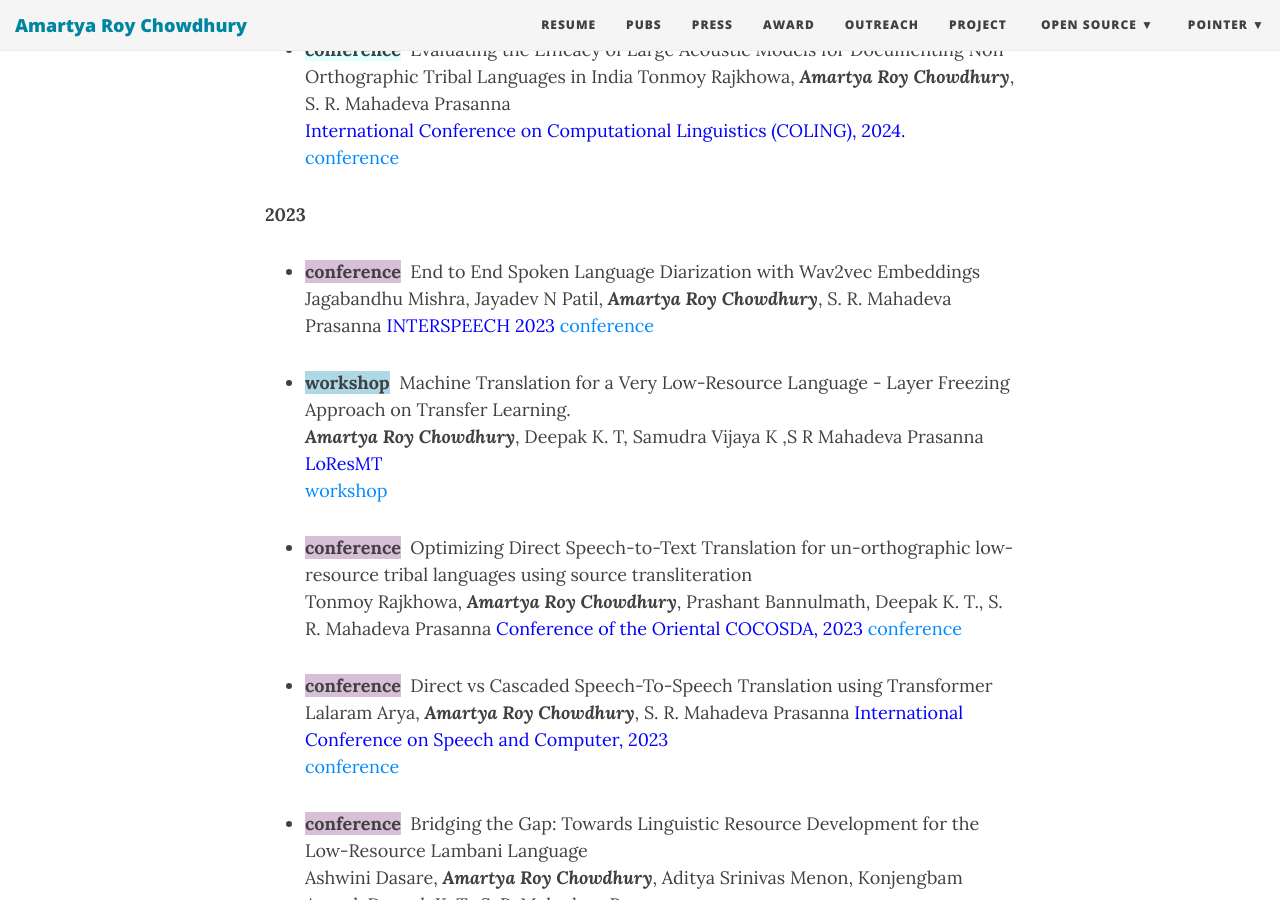
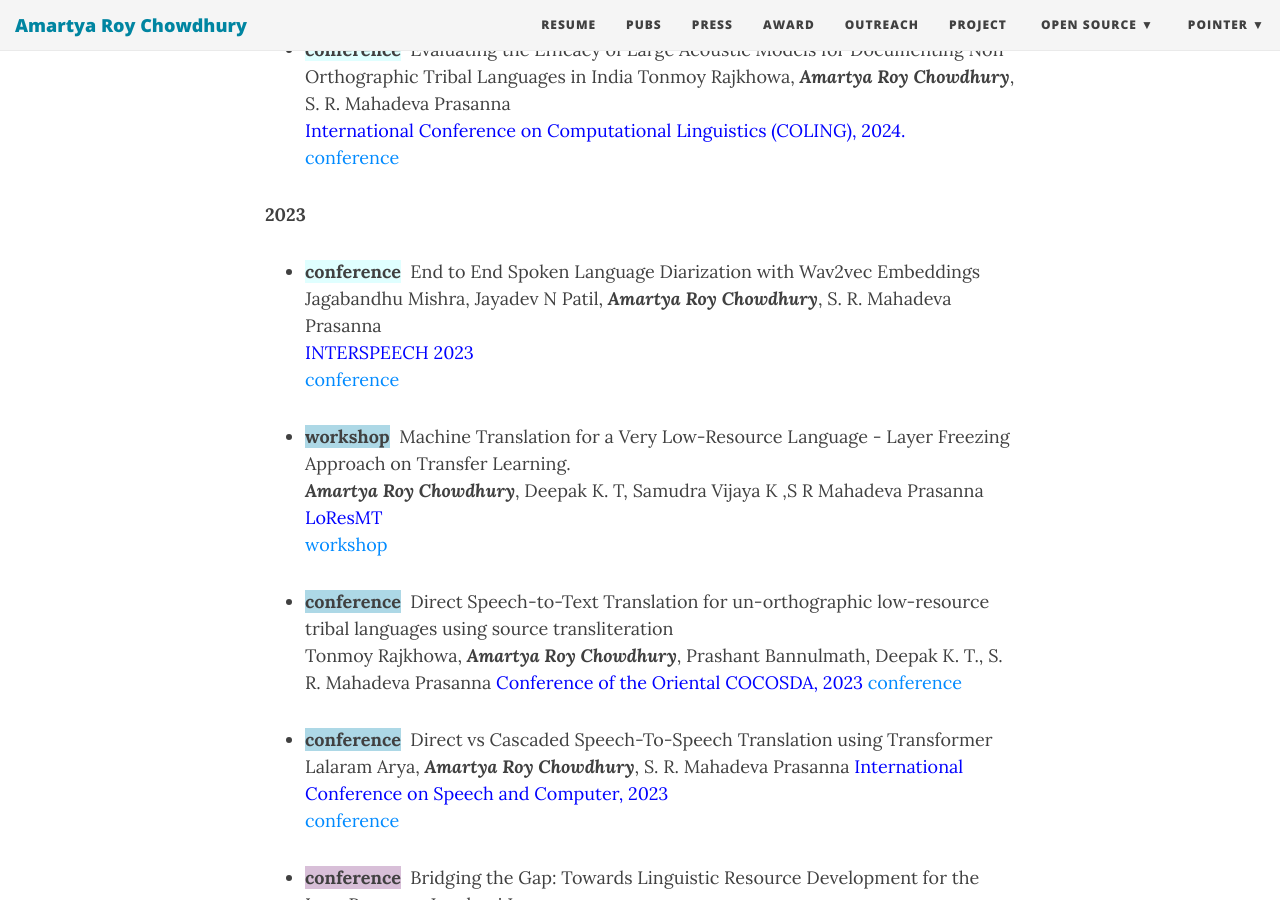
Before and after one commit to aquorio15/aquorio15.github.io, a Jekyll site: the page built from publications.md, in a window 1280 px wide and 900 px high, scrolled down 1093 px. Built offline with Jekyll 4.4.1, drawn with Linux system fonts in a browser that asks for light colours; nearby versions of some CDN libraries.

Commit message:
Update publications.md

```diff
--- a/publications.md
+++ b/publications.md
@@ -7,9 +7,10 @@
 **Publications (grouped reverse chronologically)**.
 
 **2025**
-- <span style="background-color: bisque">**conference**</span>&nbsp; Semi-Supervised Knowledge Distillation Framework towards Lightweight Large Language Model for Spoken Language Translation
+
+- <span style="background-color:bisque">**conference**</span>&nbsp; Semi-Supervised Knowledge Distillation Framework towards Lightweight Large Language Model for Spoken Language Translation
    Tonmoy Rajkhowa, ***Amartya Roy Chowdhury***, Achyut Mani Tripathi, Sanjeev Sharma, Om Jee Pandey
-  <span style="color:blue">International Conference on Acoustics, Speech and Signal Processing (ICASSP), 2025. </span>
+   <span style="color:blue">International Conference on Acoustics, Speech and Signal Processing (ICASSP), 2025. </span>
    [conference](https://ieeexplore.ieee.org/document/10888265/)
 
 - <span style="background-color:bisque">**conference**</span>&nbsp; Towards Multilingual spoken Visual Question Answering system using Cross-Attention
@@ -35,11 +36,11 @@
    [conference](https://aclanthology.org/2024.lrec-main.574/)
 
 **2023**
-- <span style="background-color: thistle">**conference**</span>&nbsp;
-  End to End Spoken Language Diarization with Wav2vec Embeddings
+- <span style="background-color: lightcyan">**conference**</span>&nbsp;
+   End to End Spoken Language Diarization with Wav2vec Embeddings
   Jagabandhu Mishra, Jayadev N Patil, ***Amartya Roy Chowdhury***, S. R. Mahadeva Prasanna
-  <span style="color:blue"> INTERSPEECH 2023 </span>
-  [conference](https://www.isca-archive.org/interspeech_2023/mishra23_interspeech.html)
+   <span style="color:blue">INTERSPEECH 2023 </span>
+   [conference](https://www.isca-archive.org/interspeech_2023/mishra23_interspeech.html)
 
 - <span style="background-color: lightblue">**workshop**</span>&nbsp;
    Machine Translation for a Very Low-Resource Language - Layer Freezing Approach on Transfer Learning.
@@ -47,16 +48,15 @@
   <span style="color:blue"> LoResMT </span>
    [workshop](https://proceedings.mlr.press/v180/das22b/das22b.pdf)
 
-- <span style="background-color:thistle">**conference**</span>&nbsp; Optimizing Direct Speech-to-Text Translation for un-orthographic low-resource tribal languages using
-source transliteration
+- <span style="background-color: lightblue">**conference**</span>&nbsp;
+   Direct Speech-to-Text Translation for un-orthographic low-resource tribal languages using source transliteration
   Tonmoy Rajkhowa, ***Amartya Roy Chowdhury***, Prashant Bannulmath, Deepak K. T., S. R. Mahadeva Prasanna
   <span style="color:blue"> Conference of the Oriental COCOSDA, 2023 </span>
   [conference](https://ieeexplore.ieee.org/document/10482960)
 
-
-- <span style="background-color: thistle">**conference**</span>&nbsp;
-  Direct vs Cascaded Speech-To-Speech Translation using Transformer
-   Lalaram Arya, ***Amartya Roy Chowdhury***, S. R. Mahadeva Prasanna
+- <span style="background-color: lightblue">**conference**</span>&nbsp;
+   Direct vs Cascaded Speech-To-Speech Translation using Transformer
+  Lalaram Arya, ***Amartya Roy Chowdhury***, S. R. Mahadeva Prasanna
   <span style="color:blue"> International Conference on Speech and Computer, 2023  </span>
    [conference](https://link.springer.com/chapter/10.1007/978-3-031-48312-7_21)
 
@@ -66,11 +66,13 @@
    <span style="color:blue"> International Conference on Speech and Computer, 2023  </span>
    [conference](https://link.springer.com/chapter/10.1007/978-3-031-48312-7_10)
 
+
 - <span style="background-color: thistle">**conference**</span>&nbsp;
   Preliminary analysis of Lambani vowels and vowel classification using acoustic features
    Leena Dihingia, Prashant Bannulmath, ***Amartya Roy Chowdhury***, S.R. Mahadeva Prasanna, K.T Deepak, Tehreem Sheikh
-   <span style="color:blue"> International Conference on Speech and Computer, 2023 </span>
+   <span style="color:blue"> International Conference on Speech and Computer, 2023  </span>
    [conference](https://link.springer.com/chapter/10.1007/978-3-031-48312-7_16)
+
 
 - <span style="background-color: thistle">**conference**</span>&nbsp;
   Significance of Audio Quality in Speech-to-Text Translation Systems
```
